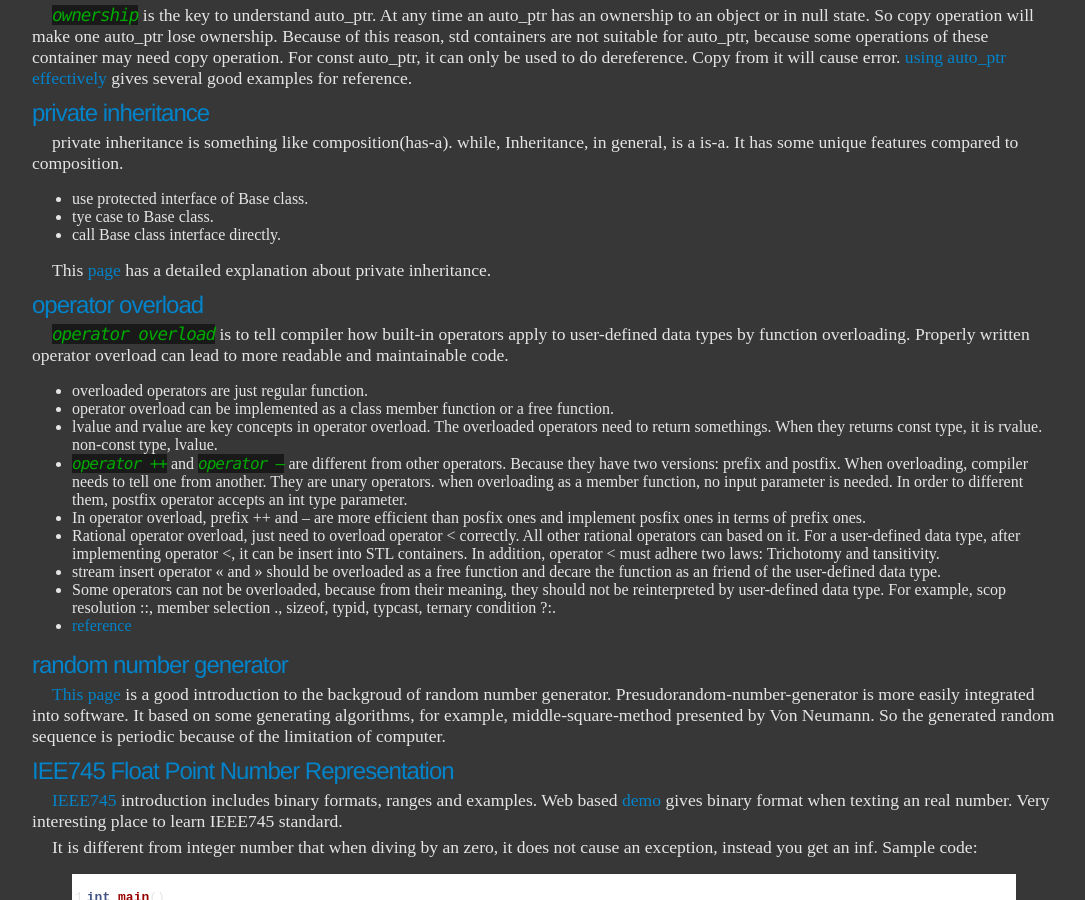
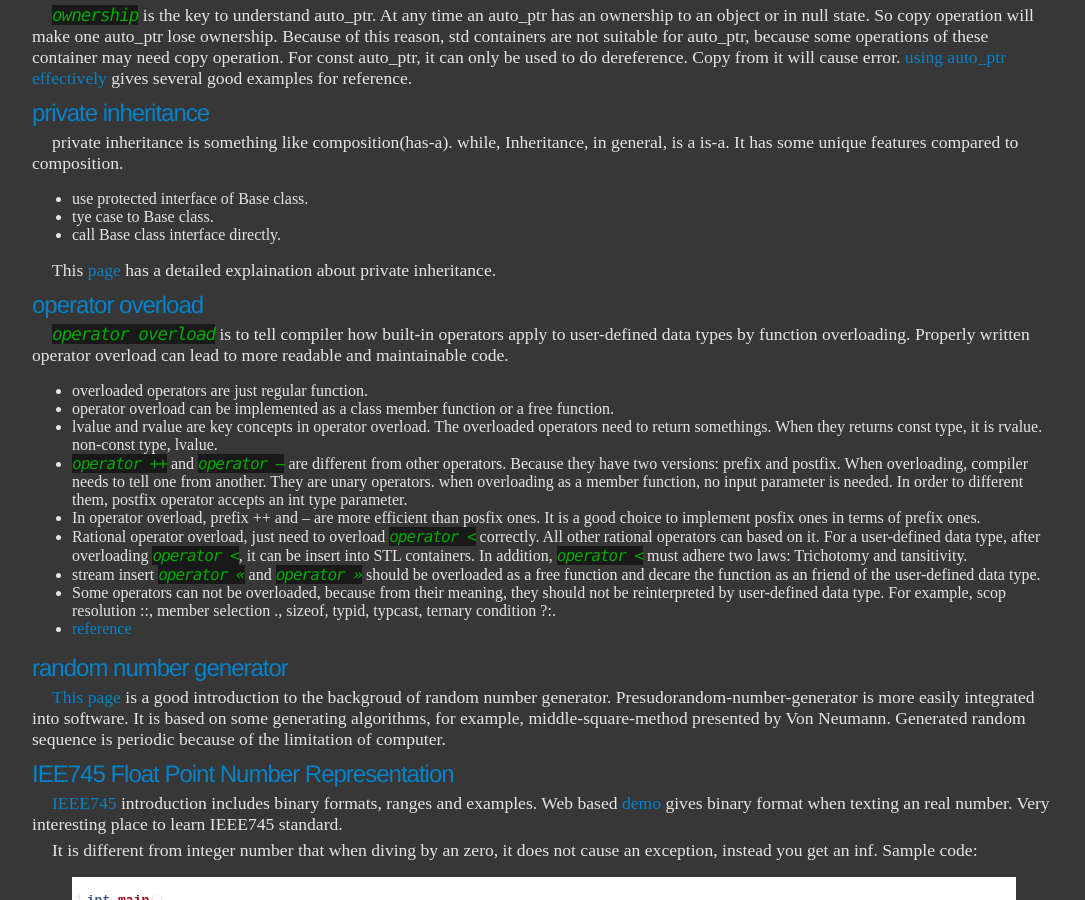
Before and after one commit to ychding11/ychding11.github.io, a Jekyll site: the page built from _posts/2015-03-28-Languages-Resources.md, in a window 1280 px wide and 900 px high, scrolled down 4615 px. Shown: the whole window, without its empty margins (96-1181 px from the left). Built offline with Jekyll 4.4.1, drawn with Linux system fonts in a browser that asks for light colours.

Commit message:
modify error.

```diff
--- a/_posts/2015-03-28-Languages-Resources.md
+++ b/_posts/2015-03-28-Languages-Resources.md
@@ -334,7 +334,7 @@ unique features compared to composition.
 - tye case to Base class.
 - call Base class interface directly.
 
-This [page](https://isocpp.org/wiki/faq/private-inheritance) has a detailed explanation about private inheritance.
+This [page](https://isocpp.org/wiki/faq/private-inheritance) has a detailed explaination about private inheritance.
 
 ## operator overload
 
@@ -343,47 +343,30 @@ user-defined data types by function overloading. Properly written
 operator overload can lead to more readable and maintainable code.
 
 - overloaded operators are just regular function.
-- operator overload can be implemented as a class
-  member function or a free function.
-- lvalue and rvalue are key concepts in operator
-  overload. The overloaded operators need to return
-  somethings. When they returns const type, it is
-  rvalue. non-const type, lvalue.
-- *operator ++* and *operator --* are different from
-  other operators. Because they have two versions:
-  prefix and postfix. When overloading, compiler
-  needs to tell one from another. They are unary operators.
-  when overloading as a member function, no input parameter is needed.
-  In order to different them, postfix operator accepts
-  an int type parameter.
-- In operator overload, prefix ++ and -- are more
-  efficient than posfix ones and implement posfix ones
+- operator overload can be implemented as a class member function or a free function.
+- lvalue and rvalue are key concepts in operator overload. The overloaded operators need to return
+  somethings. When they returns const type, it is rvalue. non-const type, lvalue.
+- *operator ++* and *operator --* are different from other operators. Because they have two versions:
+  prefix and postfix. When overloading, compiler needs to tell one from another. They are unary operators.
+  when overloading as a member function, no input parameter is needed. In order to different them,
+  postfix operator accepts an int type parameter.
+- In operator overload, prefix ++ and -- are more efficient than posfix ones. It is a good choice to implement posfix ones
   in terms of prefix ones.
-- Rational operator overload, just need to overload
-  operator < correctly. All other rational operators
-  can based on it. For a user-defined data type, after
-  implementing operator <, it can be insert into STL
-  containers. In addition, operator < must adhere two
-  laws: Trichotomy and tansitivity.
-- stream insert operator << and >> should be
-  overloaded as a free function and decare the
-  function as an friend of the user-defined
-  data type.
-- Some operators can not be overloaded, because
-  from their meaning, they should not be reinterpreted
-  by user-defined data type. For example, scop resolution
-  ::, member selection ., sizeof, typid, typcast,
-  ternary condition ?:.
+- Rational operator overload, just need to overload *operator <* correctly. All other rational operators
+  can based on it. For a user-defined data type, after overloading *operator <*, it can be insert into STL
+  containers. In addition, *operator <* must adhere two laws: Trichotomy and tansitivity.
+- stream insert *operator <<*  and *operator >>* should be overloaded as a free function and decare the
+  function as an friend of the user-defined data type.
+- Some operators can not be overloaded, because from their meaning, they should not be reinterpreted
+  by user-defined data type. For example, scop resolution ::, member selection ., sizeof, typid, typcast, ternary condition ?:.
 - [reference](http://www.keithschwarz.com/cs106l/fall2010/course-reader/Ch10_OperatorOverloading.pdf)
 
 ## random number generator
 
 [This page](http://www.scratchapixel.com/lessons/mathematics-physics-for-computer-graphics/monte-carlo-methods-in-practice/generating-random-numbers)
-is a good introduction to the backgroud of random number
-generator. Presudorandom-number-generator is more easily integrated
-into software. It based on some generating algorithms, for example,
-middle-square-method presented by Von Neumann. So the generated
-random sequence is periodic because of the limitation of computer.
+is a good introduction to the backgroud of random number generator. Presudorandom-number-generator is more easily integrated
+into software. It is based on some generating algorithms, for example, middle-square-method presented by Von Neumann.
+Generated random sequence is periodic because of the limitation of computer.
 
 ## IEE745 Float Point Number Representation
 
```
